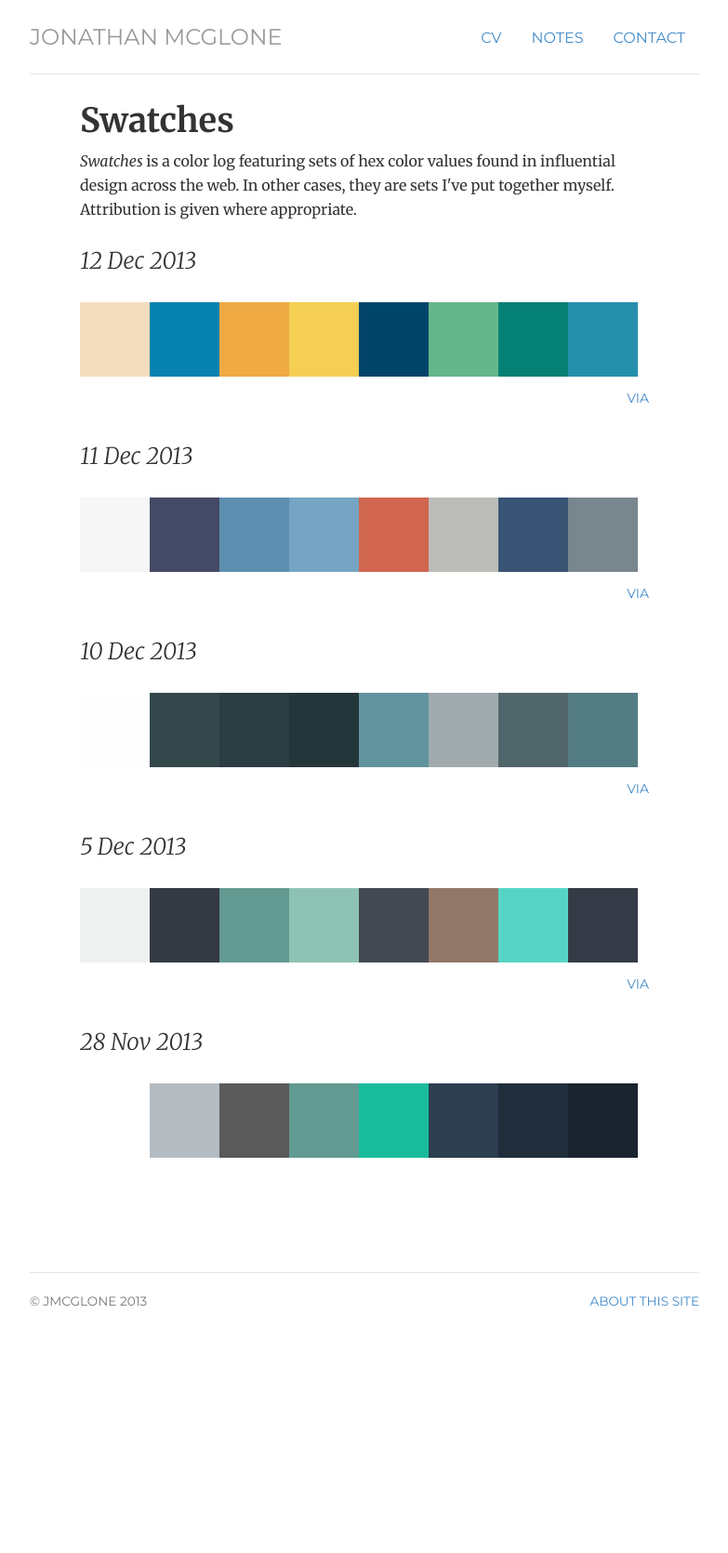
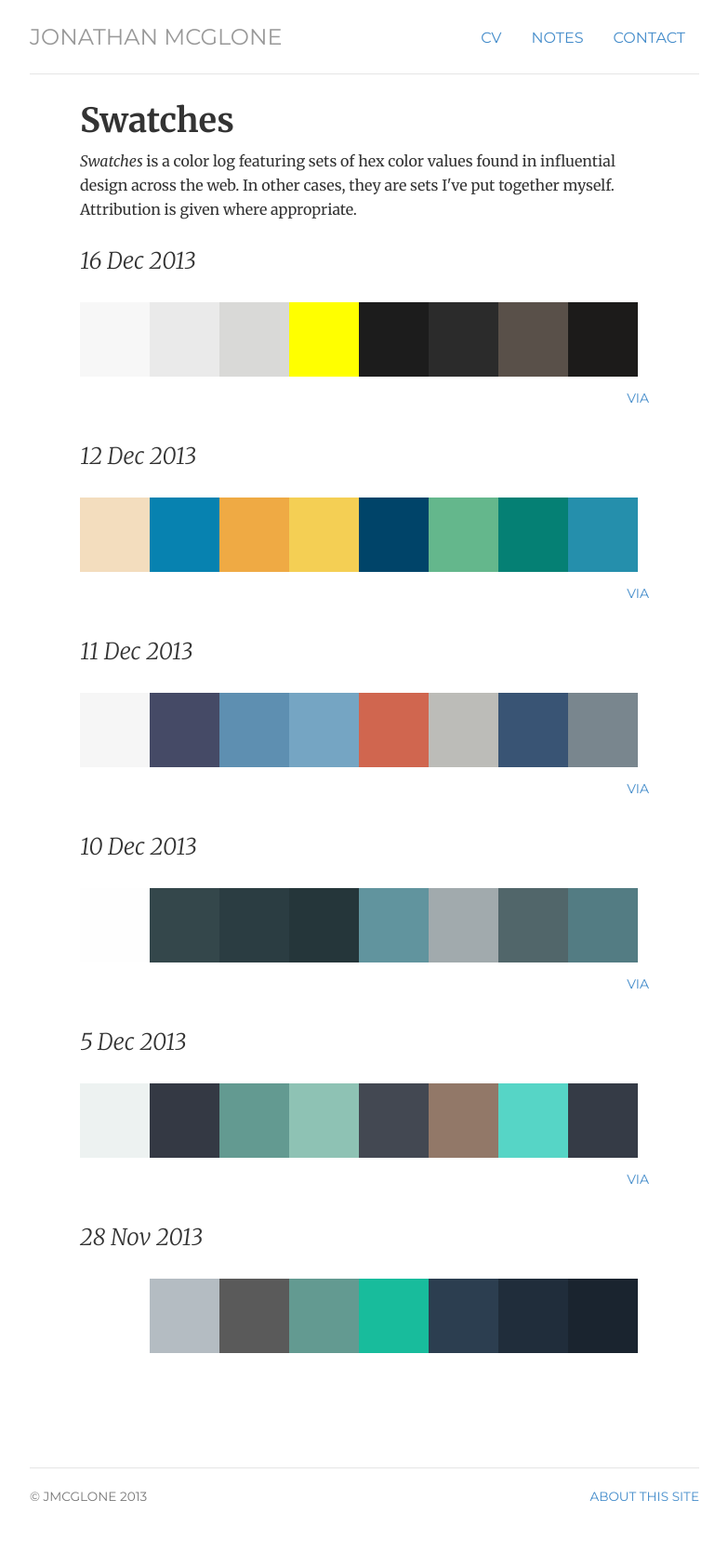
Before and after one commit to jmcglone/jmcglone.github.io, a Jekyll site: the page built from swatches/index.html, in a window 1280 px wide. Shown: the whole page at 93% size, without its empty margins (248-1031 px from the left). Built offline with Jekyll 4.4.1, drawn with Linux system fonts in a browser that asks for light colours; before the commit the page ends 1460 px from its top, so only the background shows below that.

Commit message:
Update index.html
added entry for dec 16 - thisismyjam

```diff
--- a/swatches/index.html
+++ b/swatches/index.html
@@ -6,6 +6,23 @@ title: Swatches
 <div class="swatches">
   <h1 class="title">Swatches</h1>
   <p><em>Swatches</em> is a color log featuring sets of hex color values found in influential design across the web. In other cases, they are sets I've put together myself. Attribution is given where appropriate.</p>
+
+  <!-- 16 Dec 2013 -->
+  <div class="swatch-log single">
+    <h2 class="date">16 Dec 2013</h2>
+      <!-- Swatch content -->
+              <ul class="swatch">
+                <li class="color">#F7F7F7</li>
+                <li class="color">#EAEAEA</li>
+                <li class="color">#D9D9D7</li>
+                <li class="color">#FFFF00</li>
+                <li class="color">#1C1C1C</li>
+                <li class="color">#2B2B2B</li>
+                <li class="color">#595049</li>
+                <li class="color">#1C1B1A</li>
+              </ul>
+             <p class="pull-right"><a href="http://thisismyjam.com">via</a></p>
+  </div><!-- / .note .single -->
 
   <!-- 12 Dec 2013 -->
   <div class="swatch-log single">
```
